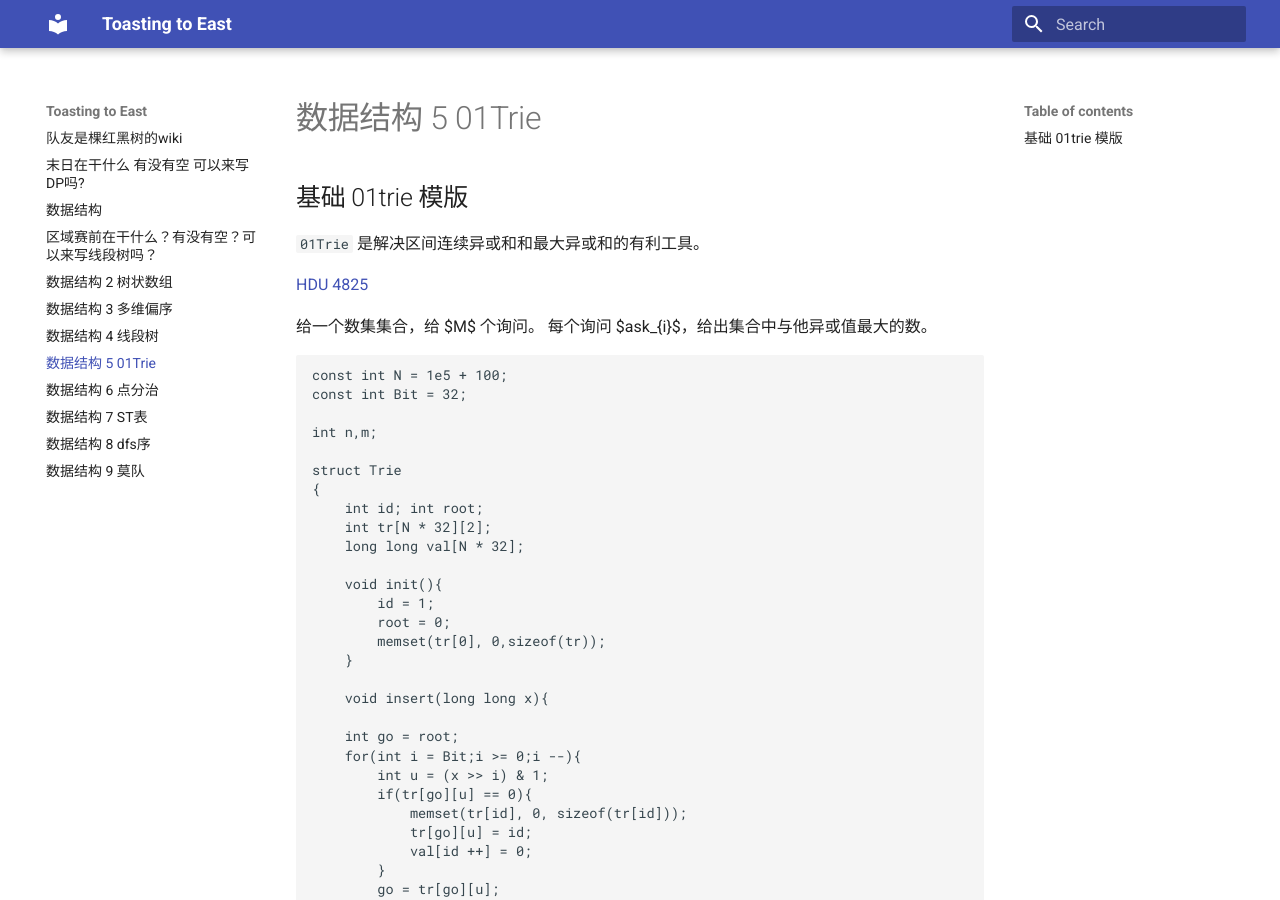
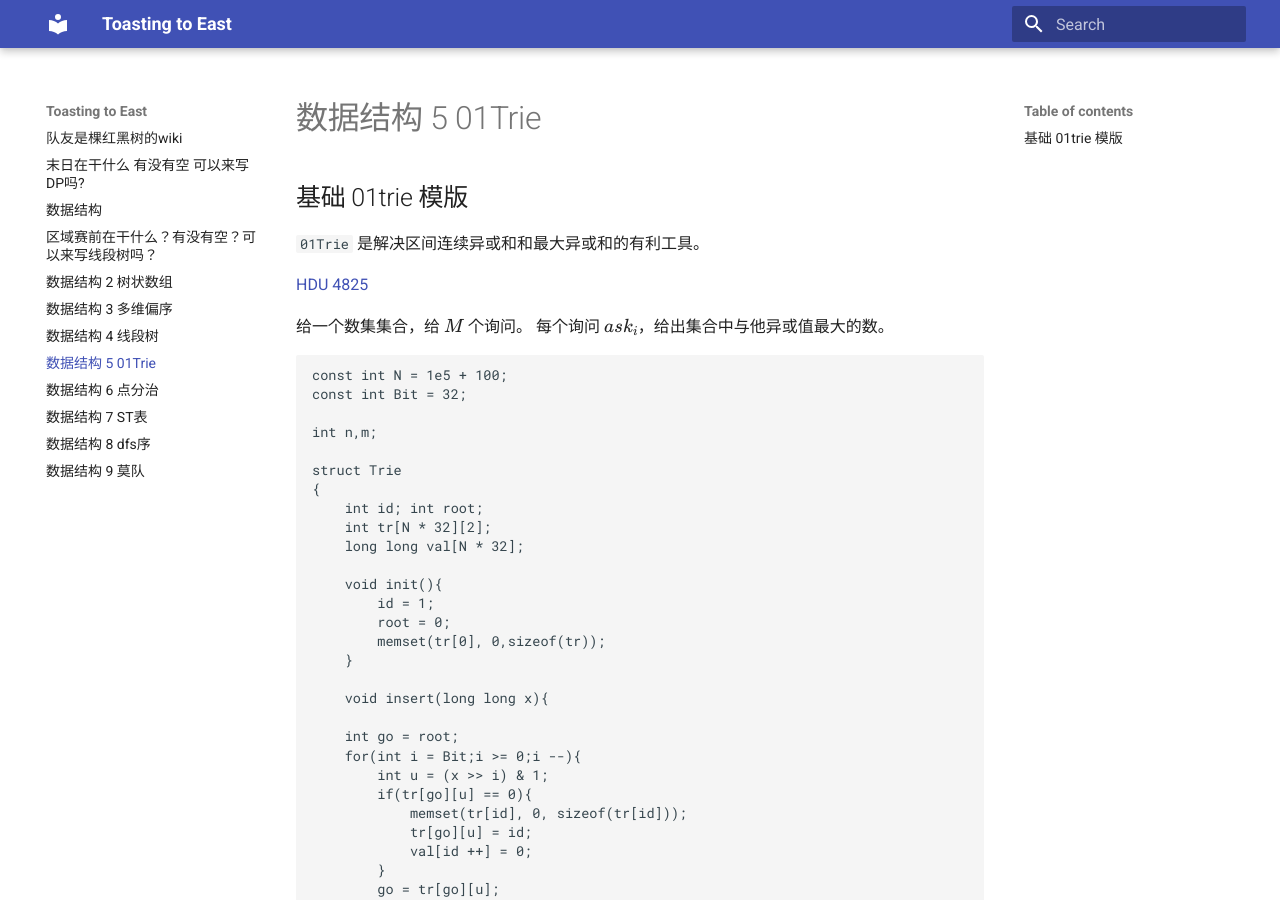
Before and after one commit to MRchenyuheng/my_wiki, an MkDocs documentation site: the page built from docs/数据结构-5-01Trie.md, in a window 1280 px wide and 900 px high. Built offline with MkDocs 1.6.1 and Material for MkDocs 9.7.7, drawn with Linux system fonts in a browser that asks for light colours; formulas are drawn with MathJax 3.

Commit message:
to add latex md mkdocs.yml
md

```diff
--- a/mkdocs.yml
+++ b/mkdocs.yml
@@ -1,3 +1,9 @@
 site_name: Toasting to East
 theme:
   name: 'material'
+
+markdown_extensions:
+    - pymdownx.arithmatex
+
+extra_javascript:
+    - 'https://cdnjs.cloudflare.com/ajax/libs/mathjax/2.7.0/MathJax.js?config=TeX-MML-AM_CHTML'
```
